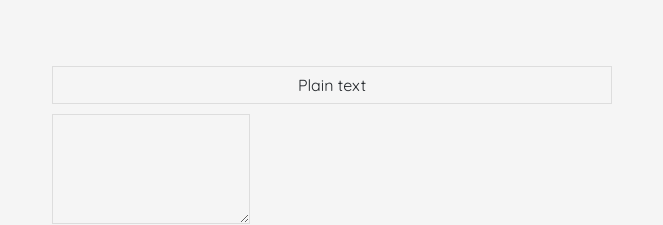
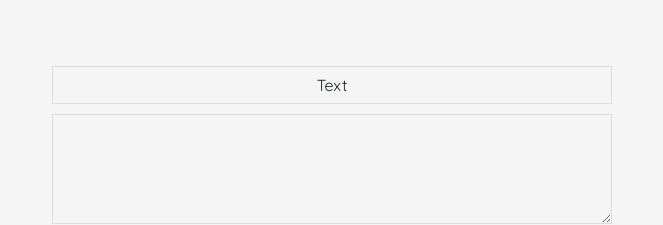
Before and after one commit to DeradoZA/ITRI615-Encryption-Project, a React (Create React App) app in the folder crypt-site/: page / in a window 1280 px wide. Shown: the part 323-548 px from the top of the page, without its empty margins (308-971 px from the left). Built offline with nearby package versions, Linux system fonts and the light colour scheme.

Commit message:
Setup rotuing with latest router version

```diff
--- a/crypt-site/src/App.js
+++ b/crypt-site/src/App.js
@@ -2,28 +2,22 @@ import Navbar from "./Navbar";
 import FileForm from "./FileForm";
 import Header from "./Header";
 import TextForm from "./TextForm";
-import { BrowserRouter as Router, Route, Switch, Link } from "react-router-dom";
+import { BrowserRouter as Router, Routes, Route, Link } from "react-router-dom";
 
 function App() {
 
   return (
-    <Router>
       <div className="app">
         <Header />
         <Navbar />
-        <Switch>
-          <Route exact path='/'>
-            <TextForm />
-          </Route>
-          <Route path="/text">
-            <TextForm />
-          </Route>
-          <Route path="/files">
-            <FileForm />
-          </Route>
-        </Switch>
+        <Router>
+          <Routes>
+            <Route exact path='/' element={<TextForm />}/>
+            <Route path="/text" element={<TextForm />}/>
+            <Route path="/files" element={<FileForm />} />
+          </Routes>
+        </Router>
       </div>
-    </Router>
   );
 }
 
--- a/crypt-site/src/TextForm.js
+++ b/crypt-site/src/TextForm.js
@@ -30,10 +30,10 @@ function TextForm(){
                 <label for="EncKey">Encryption Key</label>
                 <input type="text" id = "EncKey" value = {encKey} onChange={(e) => setEncKey(e.target.value)}></input>
                 <br/><br/>
-                <label for="text-input">Plain text</label>
+                <label for="text-input">Text</label>
                 <textarea
                  id="text-input" rows='4' columns='100' value = {text} onChange={(e) => setText(e.target.value)}>
-                    Enter your plaintext here</textarea>
+                </textarea>
                 <br/>
                 <button style={{position : 'relative', left:'225px'}}>Encrypt</button>
                 <button style={{position : 'relative', left:'275px'}}>Decrypt</button>
--- a/crypt-site/src/index.css
+++ b/crypt-site/src/index.css
@@ -86,6 +86,9 @@
   display: block;
 }
 
+.text-form textarea{
+  width : 100%;
+}
 
 .text-form button{
   background: #f1356d;
@@ -108,4 +111,5 @@
   border: 1px solid #ddd;
   box-sizing: border-box;
   display: block;
+  width : 100%;
 }
```
